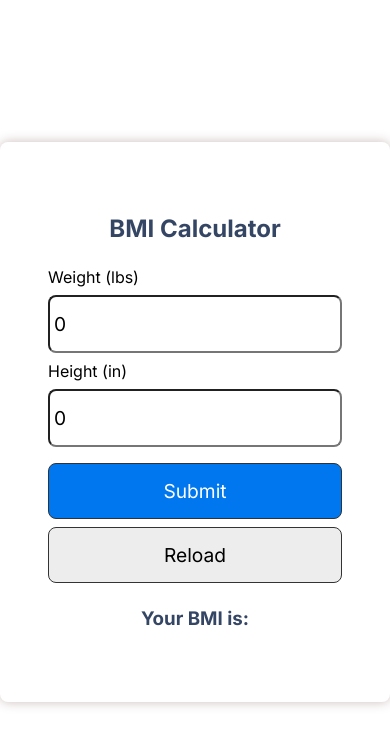
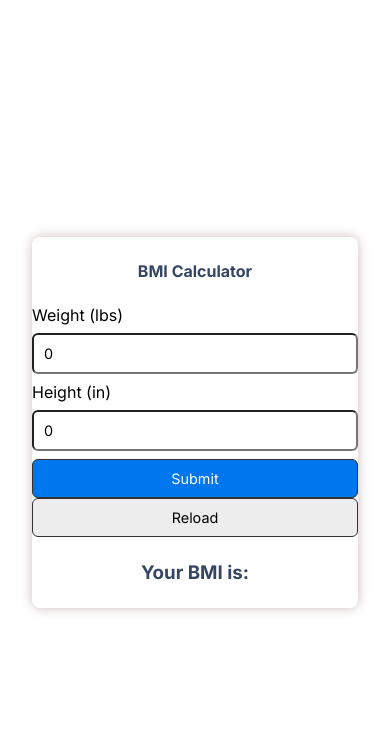
Before and after one commit to iiitl/bmi_calculator, a React (Create React App) app: page / in a window 390 px wide. Shown: the top 746 px of the page. Built offline with nearby package versions, Linux system fonts and the light colour scheme.

Commit message:
changed the ui

```diff
--- a/src/index.css
+++ b/src/index.css
@@ -15,33 +15,40 @@
   align-items: center;
   width: 100vw;
   min-height: 100vh;
+  /* padding: 1rem; */
 }
 
 .container {
   box-shadow: 0px 0px 12px #ccbdbd;
   border-radius: 8px;
-  padding: 3rem;
+  /* padding: 2rem; */
   max-width: 600px;
 }
 
 input {
   width: 100%;
   font-size: 1.2rem;
+   /* font size dec from 1.2rem to 1rem */
   padding: 15px 4px;
   margin: 8px 0;
-  border-radius: 8px;
+  border-radius: 6px;
+  /* border radius dec from 8 to 6px */
 }
 
 .btn {
   display: block;
   width: 100%;
-  font-size: 1.2rem;
-  margin: 8px 0;
-  padding: 15px 0;
+  font-size: 1rem;
+  /* font size from 1.2 to 1 rem */
+  /* margin: 8px ; */
+
+  padding: 12px ;
+   /* padding dec from 15px to 12px */
   background-color: #0077EE;
   color: #fff;
   border: 1px solid #333;
-  border-radius: 8px;
+  border-radius: 6px;
+  /* border radius dec from 8 to 6px */
   cursor: pointer;
 }
 /* unvisited link */
@@ -56,6 +63,7 @@ input {
 .center {
   text-align: center;
   margin: 24px 0;
+  /* changed margin from 24 to 20px */
   color: #354665;
 }
 .input_val
@@ -73,3 +81,27 @@ p {
 .img-container img {
   height: 200px;
 }
+
+
+@media (max-width: 768px) {
+  input, .btn {
+    font-size: 0.9rem;
+    padding: 10px;
+  }
+  .btn {
+    width: 100%;
+  }
+}
+
+@media (max-width: 600px) {
+  .center {
+    font-size: 1rem;
+  }
+  p {
+    font-size: 0.9rem;
+  }
+  .img-container img {
+    height: auto;
+    max-width: 100%;
+  }
+}
```
Also changed, not shown: public/manifest.json.
